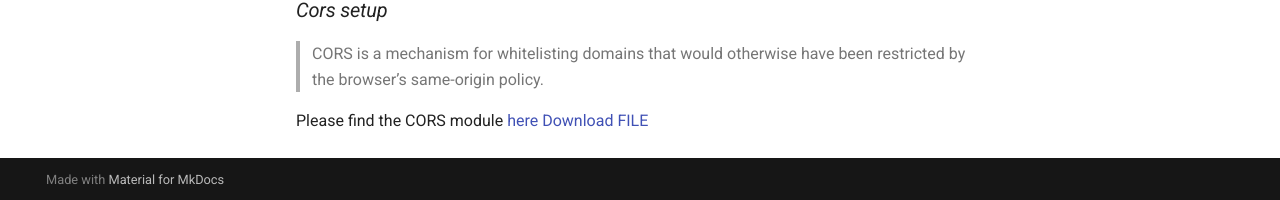
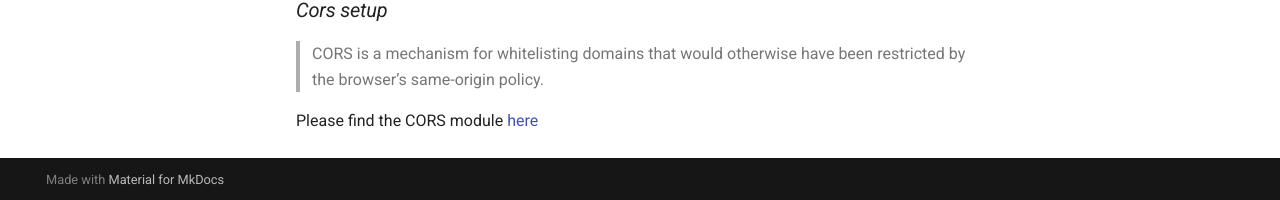
Before and after one commit to oneinacillian/wiki, an MkDocs documentation site: the page built from docs/haproxy.md, in a window 1280 px wide and 900 px high, scrolled down 7651 px. Shown: the part 697-897 px from the top of the window. Built offline with MkDocs 1.6.1 and Material for MkDocs 9.7.7, drawn with Linux system fonts in a browser that asks for light colours.

Commit message:
cors check

```diff
--- a/docs/haproxy.md
+++ b/docs/haproxy.md
@@ -358,4 +358,3 @@ Your publicly signed certificate is now ready to be used
 > CORS is a mechanism for whitelisting domains that would otherwise have been restricted by the browser’s same-origin policy.
 
 Please find the CORS module [here](./assets/cors.lua)
-<a id="raw-url" href="https://raw.githubusercontent.com/oneinacillian/wiki/master/assets/cors.lua">Download FILE</a>
```
